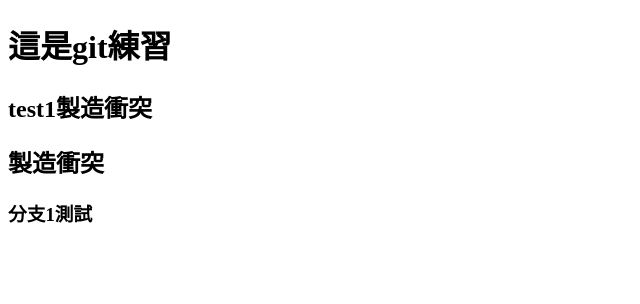
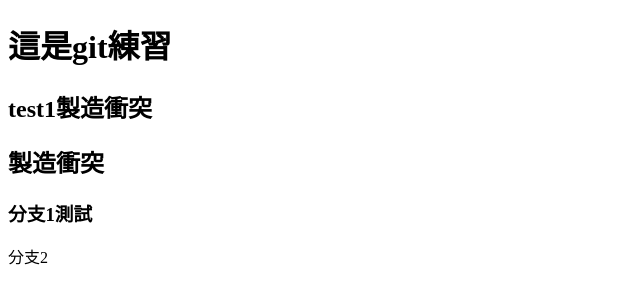
Before and after one commit to smallg0402/gittest, a plain HTML site: page index.html in a window 1280 px wide. Shown: the full height of the page, 0-640 px from the left. Drawn offline with Linux system fonts and the light colour scheme.

Commit message:
新增分支2文字

```diff
--- a/index.html
+++ b/index.html
@@ -10,5 +10,6 @@
     <h2>test1製造衝突</h2>
     <h2>製造衝突</h2>
     <h3>分支1測試</h3>
+    <p>分支2</p>
 </body>
 </html>
```
